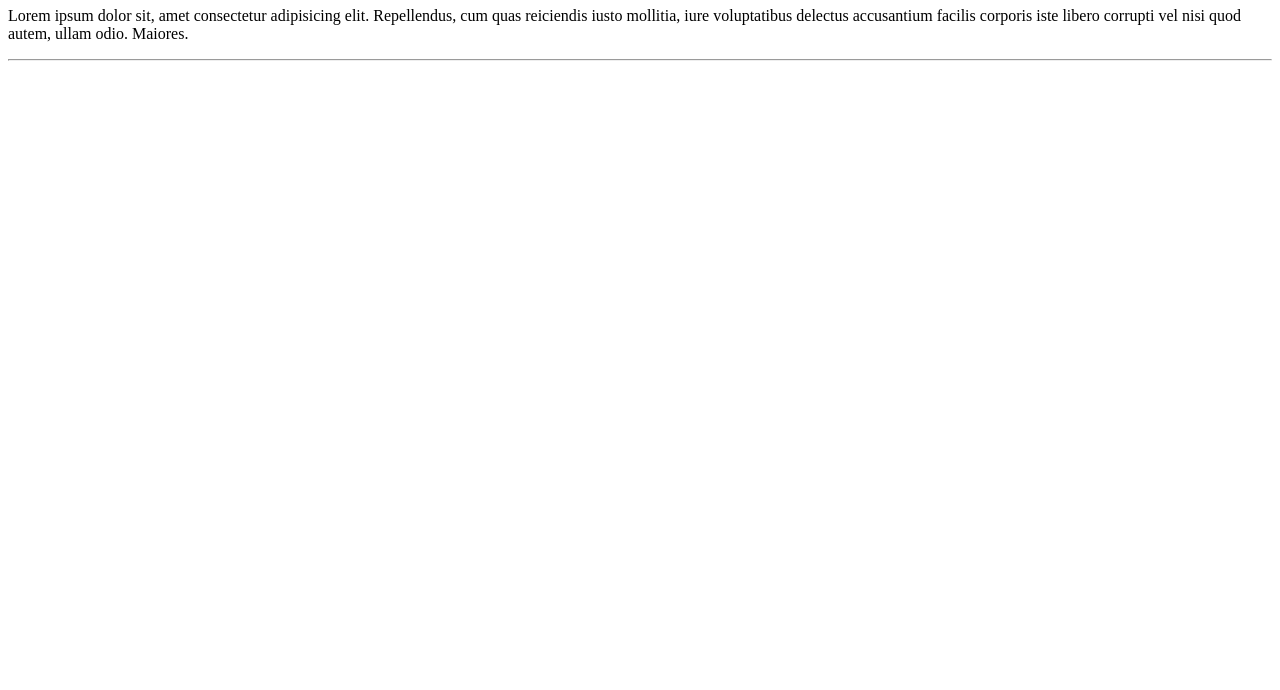
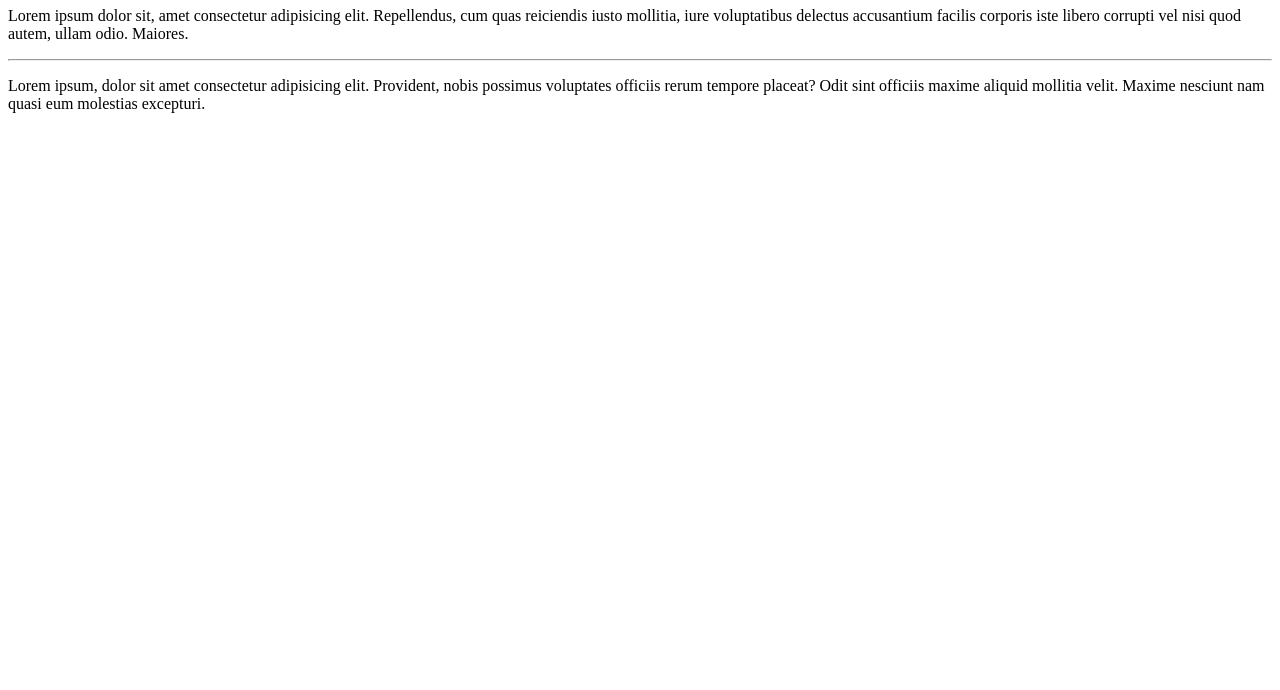
Before and after one commit to joaopedemesa/Ola-Mundo, a plain HTML site: page site-exemplo/index.html in a window 1280 px wide. Shown: the part 110-800 px from the top of the page. Drawn offline with Linux system fonts and the light colour scheme.

Commit message:
adicionei um parágrafo

```diff
--- a/site-exemplo/index.html
+++ b/site-exemplo/index.html
@@ -9,5 +9,6 @@
     <h1>Primeiro site em repositório. <br>Olá mundo.</h1>
     <p>Lorem ipsum dolor sit, amet consectetur adipisicing elit. Repellendus, cum quas reiciendis iusto mollitia, iure voluptatibus delectus accusantium facilis corporis iste libero corrupti vel nisi quod autem, ullam odio. Maiores.</p>
     <hr>
+    <p>Lorem ipsum, dolor sit amet consectetur adipisicing elit. Provident, nobis possimus voluptates officiis rerum tempore placeat? Odit sint officiis maxime aliquid mollitia velit. Maxime nesciunt nam quasi eum molestias excepturi.</p>
 </body>
 </html>
```
